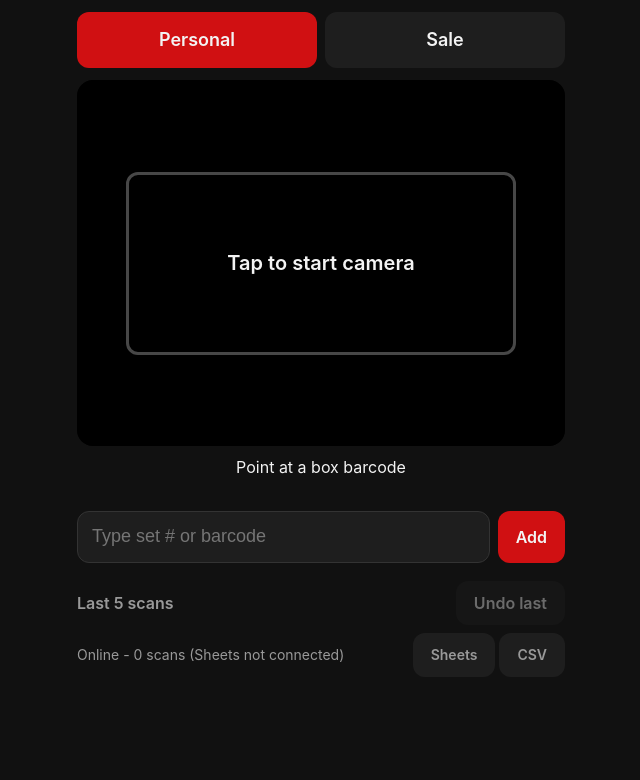
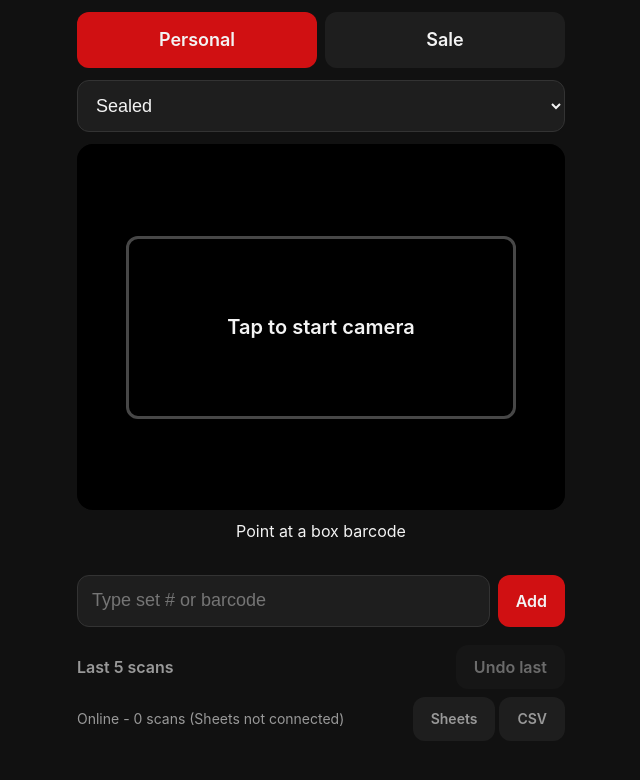
Before and after one commit to qblax21/lego-scan, a plain HTML site: page index.html in a window 1280 px wide. Shown: the whole page, without its empty margins (319-959 px from the left). Drawn offline with Linux system fonts and the light colour scheme.

Commit message:
Add condition picker that follows the destination
Co-Authored-By: Claude Sonnet 5.5 <noreply@anthropic.com>

```diff
--- a/app.js
+++ b/app.js
@@ -4,7 +4,7 @@
 
 const $ = id => document.getElementById(id);
 const LS = { scans: 'legoscan.scans', dest: 'legoscan.dest', cache: 'legoscan.lookupCache',
-  cfg: 'legoscan.cfg', removals: 'legoscan.removals' };
+  cfg: 'legoscan.cfg', removals: 'legoscan.removals', cond: 'legoscan.cond' };
 const load = (k, d) => { try { return JSON.parse(localStorage.getItem(k)) ?? d; } catch { return d; } };
 const save = (k, v) => { try { localStorage.setItem(k, JSON.stringify(v)); } catch {} };
 
@@ -104,7 +104,7 @@ async function addEntry({ barcode = '', setNumber = '' }) {
   if (info) setNumber = info.setNumber;
 
   // duplicate: same set (or same unresolved barcode) in the same destination
-  const dup = scans.find(s => s.dest === dest && !s.undone &&
+  const dup = scans.find(s => s.dest === dest && s.condition === $('cond').value && !s.undone &&
     ((setNumber && s.setNumber === setNumber) || (!setNumber && barcode && s.barcode === barcode && !s.setNumber)));
   if (dup && await ask(`${dup.setNumber || dup.barcode} is already in ${dest} (qty ${dup.qty}). Add 1 to it, or make a new row?`)) {
     dup.qty += 1; dup.synced = false; dup.ts = Date.now();
@@ -117,7 +117,7 @@ async function addEntry({ barcode = '', setNumber = '' }) {
   scans.push({
     id: Date.now() + Math.random().toString(36).slice(2, 6),
     barcode, setNumber, name: info?.name || '', theme: info?.theme || '', year: info?.year || '',
-    dest, qty: 1, ts: Date.now(), synced: false,
+    dest, condition: $('cond').value, qty: 1, ts: Date.now(), synced: false,
     status: setNumber ? (barcode ? 'matched' : 'saved') : 'needs',
   });
   save(LS.scans, scans); render(); sync();
@@ -193,8 +193,18 @@ async function startCamera() {
 $('startBtn').onclick = startCamera;
 
 // ---------- UI ----------
+// Condition words match the existing sheet tabs: Personal uses Sealed/Built, Sale uses New/Used.
+const CONDS = { Personal: ['Sealed', 'Built', 'Used'], Sale: ['New', 'Used'] };
+let condChoice = load(LS.cond, {}); // remembered per destination
+function fillConds() {
+  const sel = $('cond'); sel.textContent = '';
+  CONDS[dest].forEach(c => { const o = document.createElement('option'); o.textContent = c; sel.append(o); });
+  sel.value = CONDS[dest].includes(condChoice[dest]) ? condChoice[dest] : CONDS[dest][0];
+}
+$('cond').onchange = () => { condChoice[dest] = $('cond').value; save(LS.cond, condChoice); };
+
 function setDest(d) {
-  dest = d; save(LS.dest, d);
+  dest = d; save(LS.dest, d); fillConds();
   $('destPersonal').classList.toggle('on', d === 'Personal');
   $('destSale').classList.toggle('on', d === 'Sale');
 }
--- a/index.html
+++ b/index.html
@@ -18,6 +18,8 @@
     <button id="destPersonal" class="on">Personal</button>
     <button id="destSale">Sale</button>
   </div>
+
+  <select id="cond" aria-label="Condition"></select>
 
   <div class="cam">
     <video id="video" playsinline muted></video>
--- a/style.css
+++ b/style.css
@@ -9,6 +9,7 @@ button:disabled{opacity:.4}
 .seg{display:flex;gap:8px;margin-bottom:12px}
 .seg button{flex:1;background:var(--card);min-height:56px;font-size:18px}
 .seg button.on{background:var(--red)}
+#cond{width:100%;min-height:52px;margin-bottom:12px;border-radius:12px;border:1px solid #333;background:var(--card);color:var(--fg);padding:0 14px;font-size:18px}
 .cam{position:relative;aspect-ratio:4/3;background:#000;border-radius:16px;overflow:hidden}
 video{width:100%;height:100%;object-fit:cover}
 .reticle{position:absolute;inset:25% 10%;border:3px solid rgba(255,255,255,.7);border-radius:12px;pointer-events:none}
--- a/sw.js
+++ b/sw.js
@@ -1,4 +1,4 @@
-const CACHE = 'lego-scan-v4';
+const CACHE = 'lego-scan-v5';
 const FILES = ['./', 'index.html', 'style.css', 'app.js', 'vendor/zxing.min.js',
   'manifest.webmanifest', 'icons/icon.svg', 'icons/icon-180.png', 'icons/icon-192.png', 'icons/icon-512.png'];
 
```
